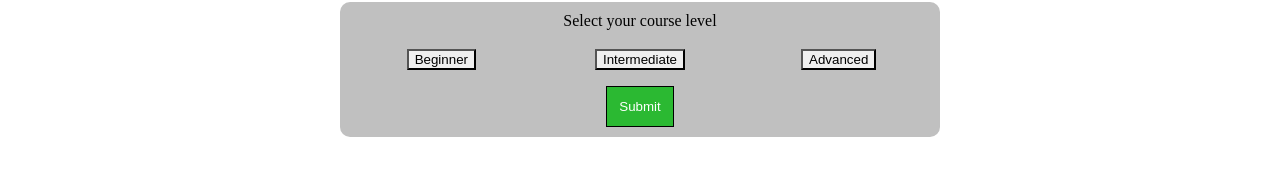
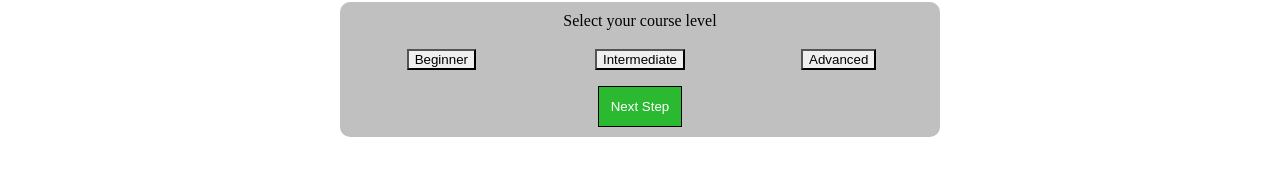
Before and after one commit to CCeph/nova-racing-form, a website built with webpack: page dist/index.html in a window 1280 px wide. Shown: the part 202-378 px from the top of the page. Built offline with nearby package versions, Linux system fonts and the light colour scheme.

Commit message:
Change submit button text for clarity

```diff
--- a/dist/index.html
+++ b/dist/index.html
@@ -28,7 +28,7 @@
         <button type="button">Beginner</button>
         <button type="button">Intermediate</button>
         <button type="button">Advanced</button>
-        <button type="submit">Submit</button>
+        <button type="submit">Next Step</button>
       </form>
     </div>
 
```
